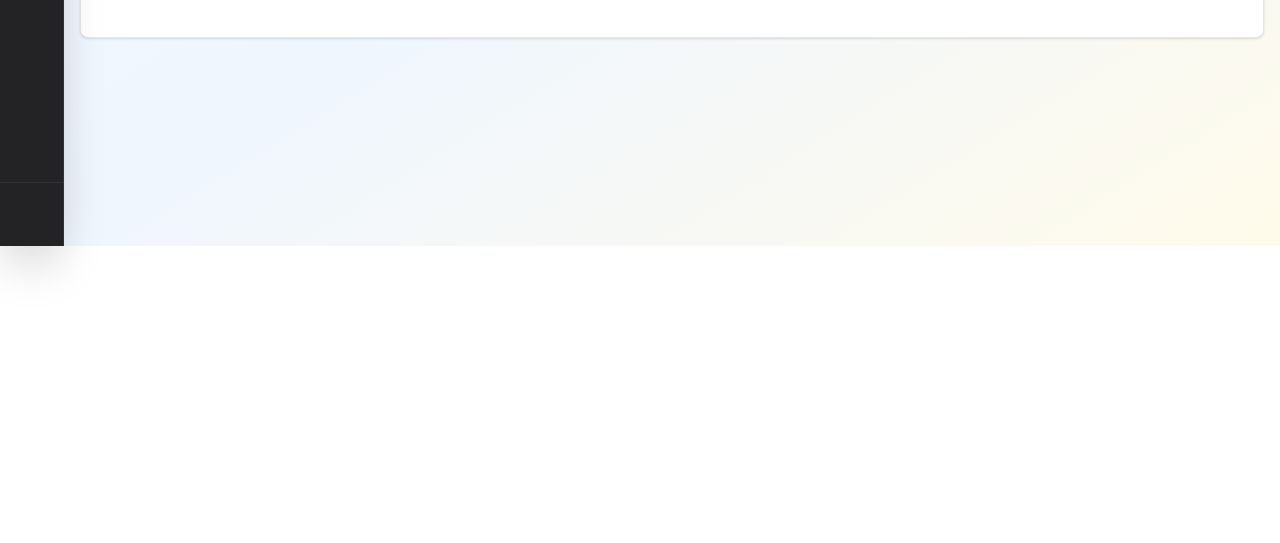
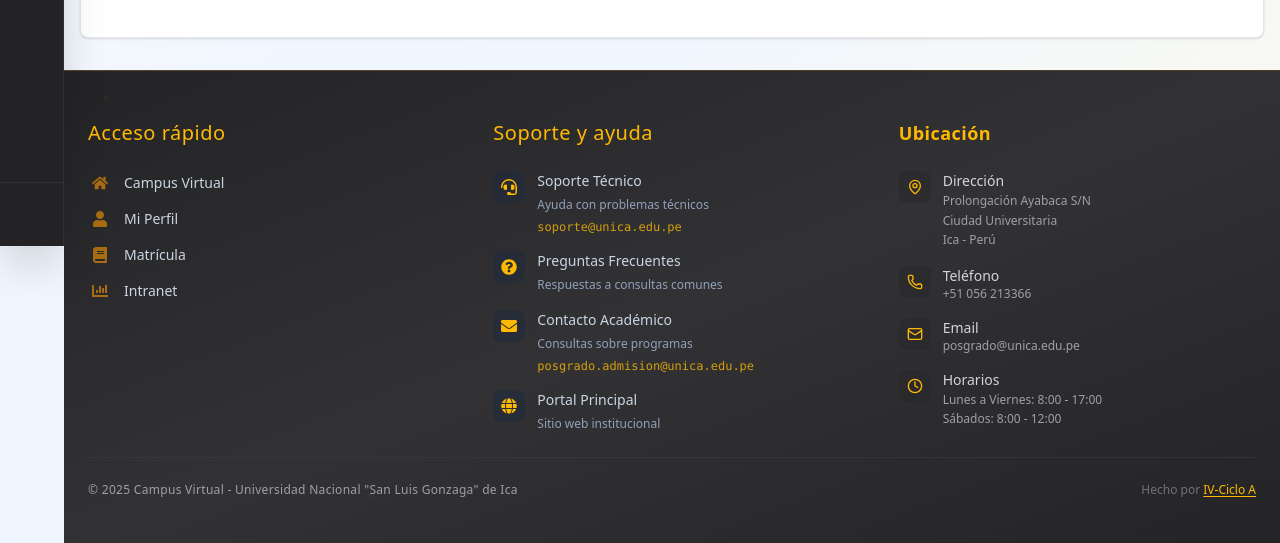
Before and after one commit to MiguelVivar/EscuelaPosgradoUNICA, a Next.js app in the folder frontend/: page /campus-virtual/matricula/periodos-academicos in a window 1280 px wide. Shown: the part 554-1097 px from the top of the page. Before the commit the page ends 800 px from the top, so only its background shows below. Built offline with nearby package versions, Linux system fonts and the light colour scheme; no server answers; sample sign-in values are in the browser's storage.

Commit message:
feat(campus-footer): add CampusFooter component with quick links and support info

```diff
--- a/frontend/src/app/campus-virtual/layout.tsx
+++ b/frontend/src/app/campus-virtual/layout.tsx
@@ -2,6 +2,7 @@
 
 import Sidebar from "@/components/layout/Sidebar";
 import { MobileNavigation } from "@/components/ui/campus";
+import { CampusFooter } from "@/components/layout/Footer/CampusFooter";
 import { useSidebarConfig } from "@/hooks/useSidebar";
 
 export default function CampusVirtualLayout({
@@ -13,10 +14,8 @@ export default function CampusVirtualLayout({
 
   return (
     <div className="flex min-h-screen bg-gradient-to-br from-slate-50 via-blue-50 to-amber-50">
-      {/* Mobile Navigation */}
       <MobileNavigation />
 
-      {/* Desktop Sidebar - Hidden on mobile */}
       <div className="hidden sm:block">
         <Sidebar
           items={sidebarConfig.items}
@@ -26,10 +25,10 @@ export default function CampusVirtualLayout({
         />
       </div>
 
-      {/* Main content - Responsive margins */}
-      <main className="flex-1 sm:ml-16 min-h-screen">
-        {children}
-      </main>
+      <div className="flex-1 sm:ml-16 flex flex-col min-h-screen">
+        <main className="flex-1">{children}</main>
+        <CampusFooter />
+      </div>
     </div>
   );
 }
--- /dev/null
+++ b/frontend/src/components/layout/Footer/CampusFooter/CampusFooter.tsx
@@ -0,0 +1,61 @@
+"use client";
+
+import CampusQuickLinks from "./CampusQuickLinks";
+import CampusSupportInfo from "./CampusSupportInfo";
+import CampusLocationInfo from "./CampusLocationInfo";
+import { year } from "@/constants";
+
+export default function CampusFooter() {
+  return (
+    <footer className="bg-gradient-to-br from-zinc-900/95 via-zinc-800/95 to-zinc-900/95 border-t border-amber-500/20 backdrop-blur-sm">
+      {/* Efecto de partículas sutil */}
+      <div className="absolute inset-0 opacity-5 pointer-events-none">
+        <div className="absolute top-6 left-10 w-1 h-1 bg-amber-400 rounded-full animate-pulse"></div>
+        <div className="absolute top-12 right-16 w-0.5 h-0.5 bg-amber-300 rounded-full animate-ping"></div>
+        <div className="absolute bottom-12 left-1/4 w-1 h-1 bg-amber-500 rounded-full animate-pulse"></div>
+        <div className="absolute bottom-6 right-1/3 w-0.5 h-0.5 bg-amber-400 rounded-full animate-ping"></div>
+      </div>
+
+      {/* Contenido principal */}
+      <div className="container mx-auto px-6 py-12 relative z-10">
+        <div className="grid grid-cols-1 lg:grid-cols-3 gap-8 lg:gap-12">
+          {/* Enlaces rápidos del campus */}
+          <div className="lg:col-span-1 transform transition-all duration-300 hover:scale-[1.02]">
+            <CampusQuickLinks />
+          </div>
+
+          {/* Información de soporte */}
+          <div className="lg:col-span-1 transform transition-all duration-300 hover:scale-[1.02]">
+            <CampusSupportInfo />
+          </div>
+
+          {/* Información de ubicación */}
+          <div className="lg:col-span-1 transform transition-all duration-300 hover:scale-[1.02]">
+            <CampusLocationInfo />
+          </div>
+        </div>
+
+        {/* Línea divisoria y copyright */}
+        <div className="mt-6 pt-6 border-t border-zinc-700/50">
+          <div className="flex flex-col md:flex-row justify-between items-center space-y-3 md:space-y-0">
+            <div className="text-zinc-400 text-xs font-light tracking-wide">
+              &copy; {year} Campus Virtual - Universidad Nacional &quot;San Luis
+              Gonzaga&quot; de Ica
+            </div>
+            <div className="text-center">
+              <p className="text-zinc-500 text-xs font-light">
+                Hecho por{" "}
+                <a
+                  href="/equipo"
+                  className="text-amber-400 hover:text-amber-300 transition-colors duration-200 underline underline-offset-2 hover:underline-offset-4"
+                >
+                  IV-Ciclo A
+                </a>
+              </p>
+            </div>
+          </div>
+        </div>
+      </div>
+    </footer>
+  );
+}
--- /dev/null
+++ b/frontend/src/components/layout/Footer/CampusFooter/CampusLocationInfo.tsx
@@ -0,0 +1,83 @@
+"use client";
+
+import { MapPin, Phone, Mail, Clock } from "lucide-react";
+
+export default function CampusLocationInfo() {
+  return (
+    <div className="space-y-6">
+      <h3 className="text-amber-400 font-semibold text-lg tracking-wide">
+        Ubicación
+      </h3>
+
+      <div className="space-y-4">
+        {/* Dirección */}
+        <div className="flex items-start space-x-3 group">
+          <div className="flex-shrink-0 p-2 bg-zinc-800/50 rounded-lg group-hover:bg-amber-500/10 transition-colors duration-200">
+            <MapPin className="w-4 h-4 text-amber-400" />
+          </div>
+          <div>
+            <h4 className="text-zinc-300 font-medium text-sm">Dirección</h4>
+            <p className="text-zinc-400 text-xs leading-relaxed">
+              Prolongación Ayabaca S/N
+              <br />
+              Ciudad Universitaria
+              <br />
+              Ica - Perú
+            </p>
+          </div>
+        </div>
+
+        {/* Teléfono */}
+        <div className="flex items-start space-x-3 group">
+          <div className="flex-shrink-0 p-2 bg-zinc-800/50 rounded-lg group-hover:bg-amber-500/10 transition-colors duration-200">
+            <Phone className="w-4 h-4 text-amber-400" />
+          </div>
+          <div>
+            <h4 className="text-zinc-300 font-medium text-sm">Teléfono</h4>
+            <p className="text-zinc-400 text-xs">
+              <a
+                href="tel:+51056213366"
+                className="hover:text-amber-400 transition-colors duration-200"
+              >
+                +51 056 213366
+              </a>
+            </p>
+          </div>
+        </div>
+
+        {/* Email */}
+        <div className="flex items-start space-x-3 group">
+          <div className="flex-shrink-0 p-2 bg-zinc-800/50 rounded-lg group-hover:bg-amber-500/10 transition-colors duration-200">
+            <Mail className="w-4 h-4 text-amber-400" />
+          </div>
+          <div>
+            <h4 className="text-zinc-300 font-medium text-sm">Email</h4>
+            <p className="text-zinc-400 text-xs">
+              <a
+                href="mailto:posgrado@unica.edu.pe"
+                className="hover:text-amber-400 transition-colors duration-200"
+              >
+                posgrado@unica.edu.pe
+              </a>
+            </p>
+          </div>
+        </div>
+
+        {/* Horarios */}
+        <div className="flex items-start space-x-3 group">
+          <div className="flex-shrink-0 p-2 bg-zinc-800/50 rounded-lg group-hover:bg-amber-500/10 transition-colors duration-200">
+            <Clock className="w-4 h-4 text-amber-400" />
+          </div>
+          <div>
+            <h4 className="text-zinc-300 font-medium text-sm">Horarios</h4>
+            <p className="text-zinc-400 text-xs leading-relaxed">
+              Lunes a Viernes: 8:00 - 17:00
+              <br />
+              Sábados: 8:00 - 12:00
+            </p>
+          </div>
+        </div>
+      </div>
+    </div>
+  );
+}
--- /dev/null
+++ b/frontend/src/components/layout/Footer/CampusFooter/CampusQuickLinks.tsx
@@ -0,0 +1,54 @@
+"use client";
+
+import Link from "next/link";
+import { FaHome, FaUser, FaBook, FaChartBar } from "react-icons/fa";
+
+const campusLinks = [
+  {
+    name: "Campus Virtual",
+    href: "/campus-virtual",
+    icon: <FaHome className="w-4 h-4" />,
+  },
+  {
+    name: "Mi Perfil",
+    href: "/campus-virtual/perfil",
+    icon: <FaUser className="w-4 h-4" />,
+  },
+  {
+    name: "Matrícula",
+    href: "/campus-virtual/matricula",
+    icon: <FaBook className="w-4 h-4" />,
+  },
+  {
+    name: "Intranet",
+    href: "/campus-virtual/intranet",
+    icon: <FaChartBar className="w-4 h-4" />,
+  },
+];
+
+export default function CampusQuickLinks() {
+  return (
+    <div className="space-y-6">
+      <h3 className="text-xl font-medium text-amber-400 tracking-wide">
+        Acceso rápido
+      </h3>
+
+      <div className="space-y-3">
+        {campusLinks.map((link) => (
+          <Link
+            key={link.name}
+            href={link.href}
+            className="group flex items-center text-slate-300 hover:text-amber-400 transition-all duration-300 text-sm font-light"
+          >
+            <div className="flex items-center justify-center w-6 h-6 mr-3 text-amber-500/60 group-hover:text-amber-400 group-hover:scale-110 transition-all duration-300">
+              {link.icon}
+            </div>
+            <span className="group-hover:translate-x-1 transition-transform duration-300">
+              {link.name}
+            </span>
+          </Link>
+        ))}
+      </div>
+    </div>
+  );
+}
--- /dev/null
+++ b/frontend/src/components/layout/Footer/CampusFooter/CampusSupportInfo.tsx
@@ -0,0 +1,70 @@
+"use client";
+
+import {
+  FaHeadset,
+  FaQuestionCircle,
+  FaEnvelope,
+  FaGlobe,
+} from "react-icons/fa";
+
+const supportLinks = [
+  {
+    name: "Soporte Técnico",
+    description: "Ayuda con problemas técnicos",
+    icon: <FaHeadset className="w-4 h-4" />,
+    contact: "soporte@unica.edu.pe",
+  },
+  {
+    name: "Preguntas Frecuentes",
+    description: "Respuestas a consultas comunes",
+    icon: <FaQuestionCircle className="w-4 h-4" />,
+    href: "/faq",
+  },
+  {
+    name: "Contacto Académico",
+    description: "Consultas sobre programas",
+    icon: <FaEnvelope className="w-4 h-4" />,
+    contact: "posgrado.admision@unica.edu.pe",
+  },
+  {
+    name: "Portal Principal",
+    description: "Sitio web institucional",
+    icon: <FaGlobe className="w-4 h-4" />,
+    href: "/",
+  },
+];
+
+export default function CampusSupportInfo() {
+  return (
+    <div className="space-y-6">
+      <h3 className="text-xl font-medium text-amber-400 tracking-wide">
+        Soporte y ayuda
+      </h3>
+
+      <div className="space-y-4">
+        {supportLinks.map((item) => (
+          <div key={item.name} className="group">
+            <div className="flex items-start space-x-3">
+              <div className="w-8 h-8 bg-slate-800/50 rounded-lg flex items-center justify-center group-hover:bg-amber-500/20 transition-colors duration-300 flex-shrink-0">
+                <div className="text-amber-400">{item.icon}</div>
+              </div>
+              <div className="flex-1 min-w-0">
+                <h4 className="text-slate-300 text-sm font-medium group-hover:text-amber-400 transition-colors duration-300">
+                  {item.name}
+                </h4>
+                <p className="text-slate-400 text-xs mt-1 leading-relaxed">
+                  {item.description}
+                </p>
+                {item.contact && (
+                  <p className="text-amber-400/80 text-xs mt-1 font-mono">
+                    {item.contact}
+                  </p>
+                )}
+              </div>
+            </div>
+          </div>
+        ))}
+      </div>
+    </div>
+  );
+}
--- /dev/null
+++ b/frontend/src/components/layout/Footer/CampusFooter/index.ts
@@ -0,0 +1,3 @@
+export { default as CampusFooter } from "./CampusFooter";
+export { default as CampusQuickLinks } from "./CampusQuickLinks";
+export { default as CampusSupportInfo } from "./CampusSupportInfo";
```
